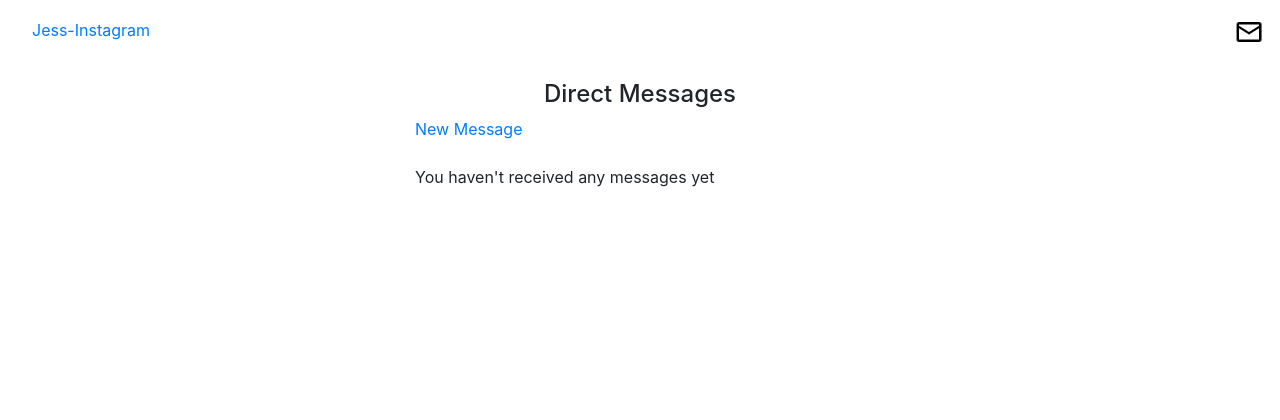
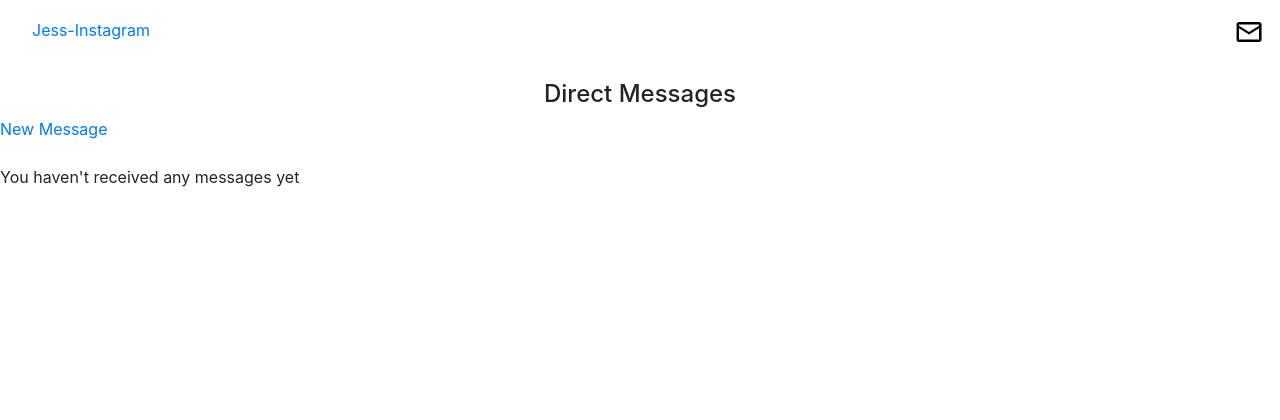
Before and after one commit to JECINTA534521/Jess-instagram-project, a Django app: page /messages/inbox/ in a window 1280 px wide. Shown: the top 420 px of the page. Run offline with Django 3.2, Linux system fonts and the light colour scheme; a user stored in the database is signed in; data comes from the database, SQL or seed files in the repository; some libraries are stand-ins or nearby versions.

Commit message:
this removes the body stylings and the content

```diff
--- a/static/photo_blog/main.css
+++ b/static/photo_blog/main.css
@@ -1,4 +1,4 @@
-body {
+/* body {
 
   margin: 0px;
   overflow-x: hidden;
@@ -7,10 +7,11 @@ body {
 }
 
 .content {
-
     max-width: 450px;
     margin: auto;
-}
+    background-image: url(media/Instagram-Stories-UK-881957.jpg)
+
+} */
 
 .black-link{
 
```
